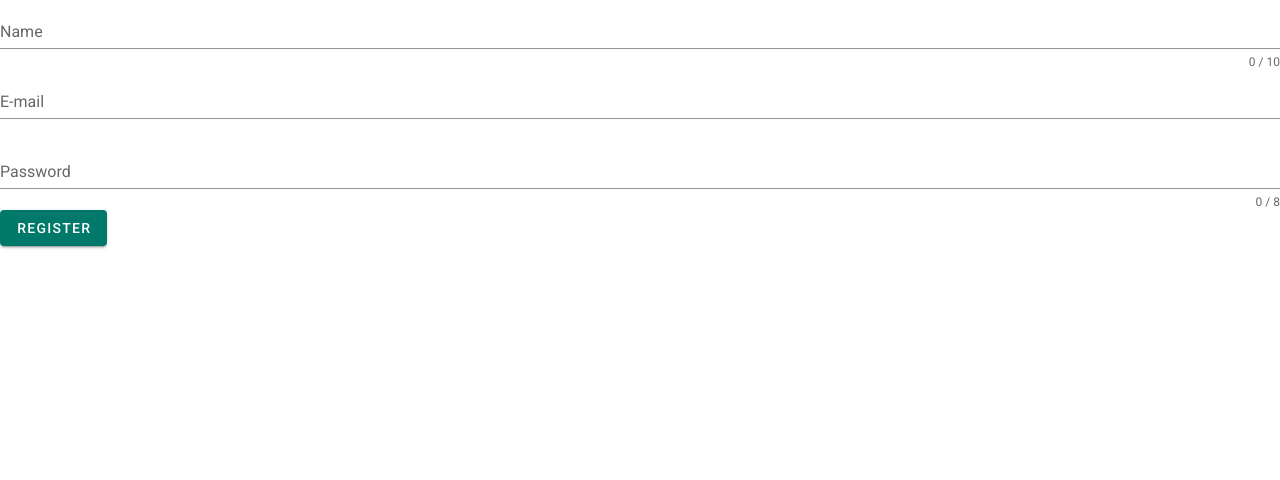
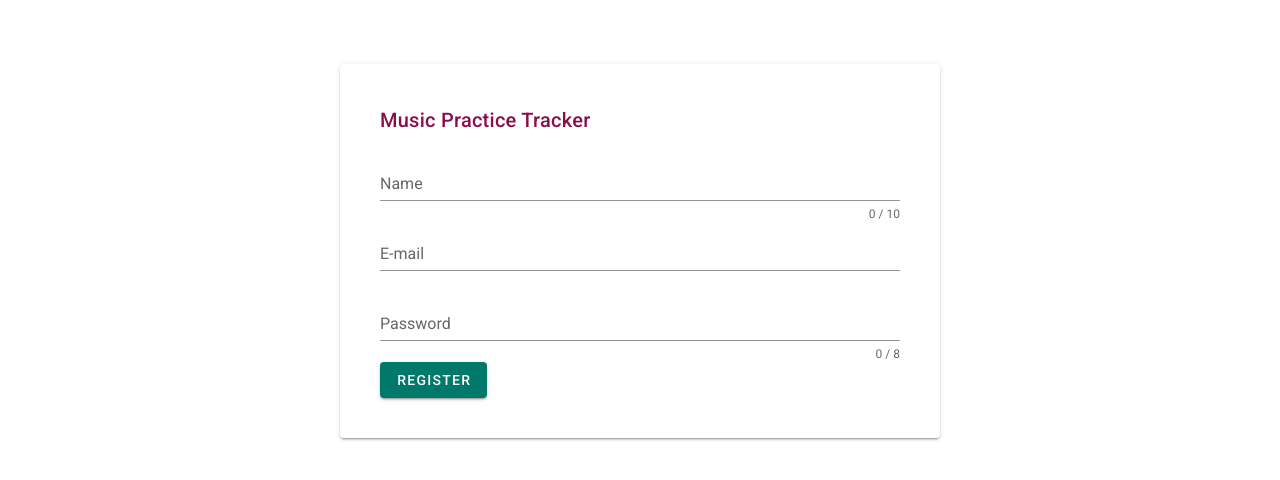
Before and after one commit to linainu/music-practice-tracker, a Vue app: page /register in a window 1280 px wide. Shown: the top 480 px of the page. Built offline with nearby package versions, Linux system fonts and the light colour scheme.

Commit message:
fix: Turn registration form into the v-card

```diff
--- a/src/views/Register.vue
+++ b/src/views/Register.vue
@@ -1,4 +1,9 @@
 <template>
+<v-card
+ class="pa-6 mx-auto mt-16"
+ max-width="600px">
+  <v-card-title class="pink--text text--darken-4">Music Practice Tracker</v-card-title>
+  <v-card-text>
       <v-form
         ref="form"
         v-model="valid"
@@ -34,8 +39,9 @@
         >
         REGISTER
         </v-btn>
-
       </v-form>
+  </v-card-text>
+</v-card>
 </template>
 
 <script>
```
Lines whose indentation alone changed are shown as unchanged.
